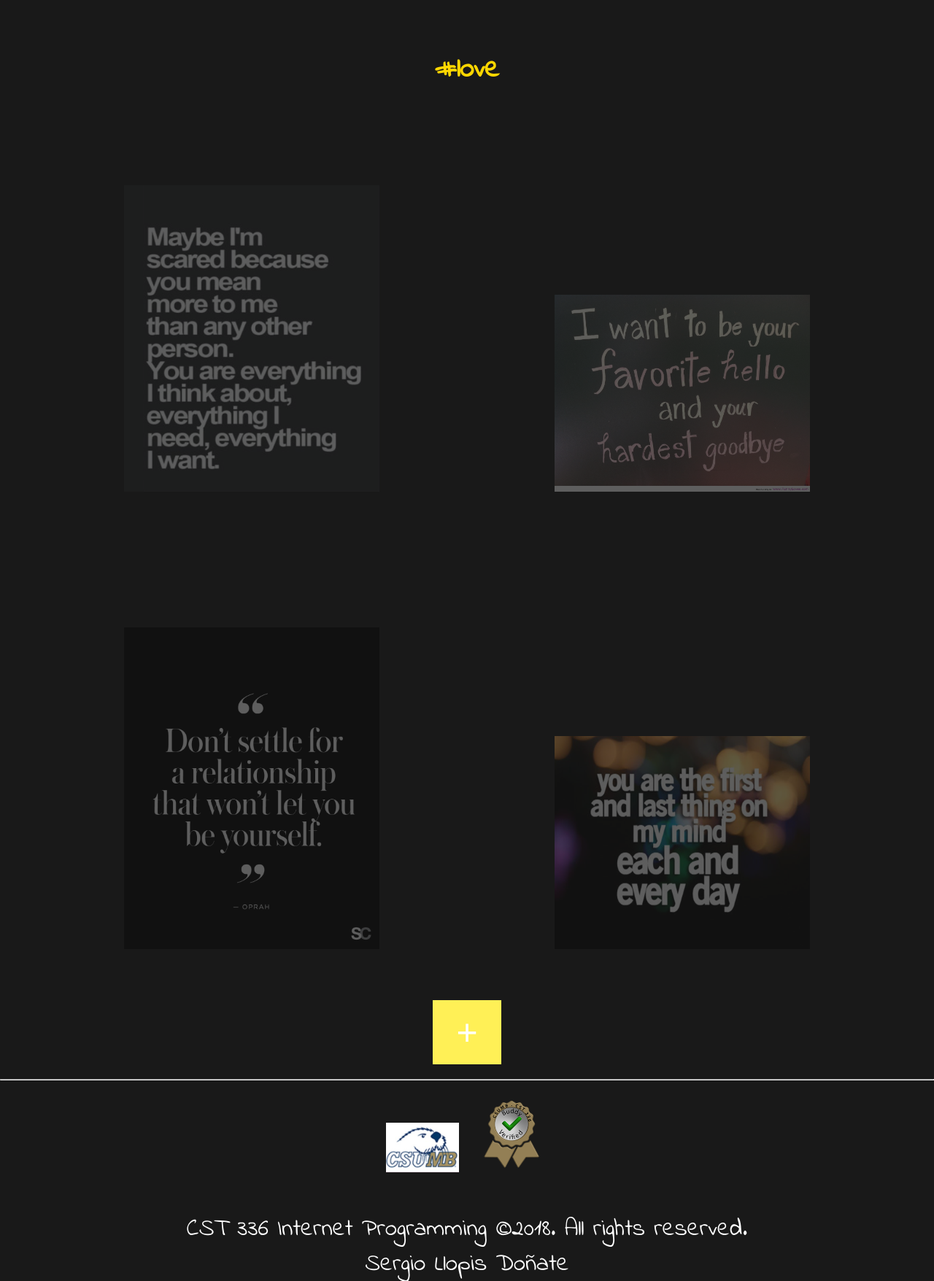
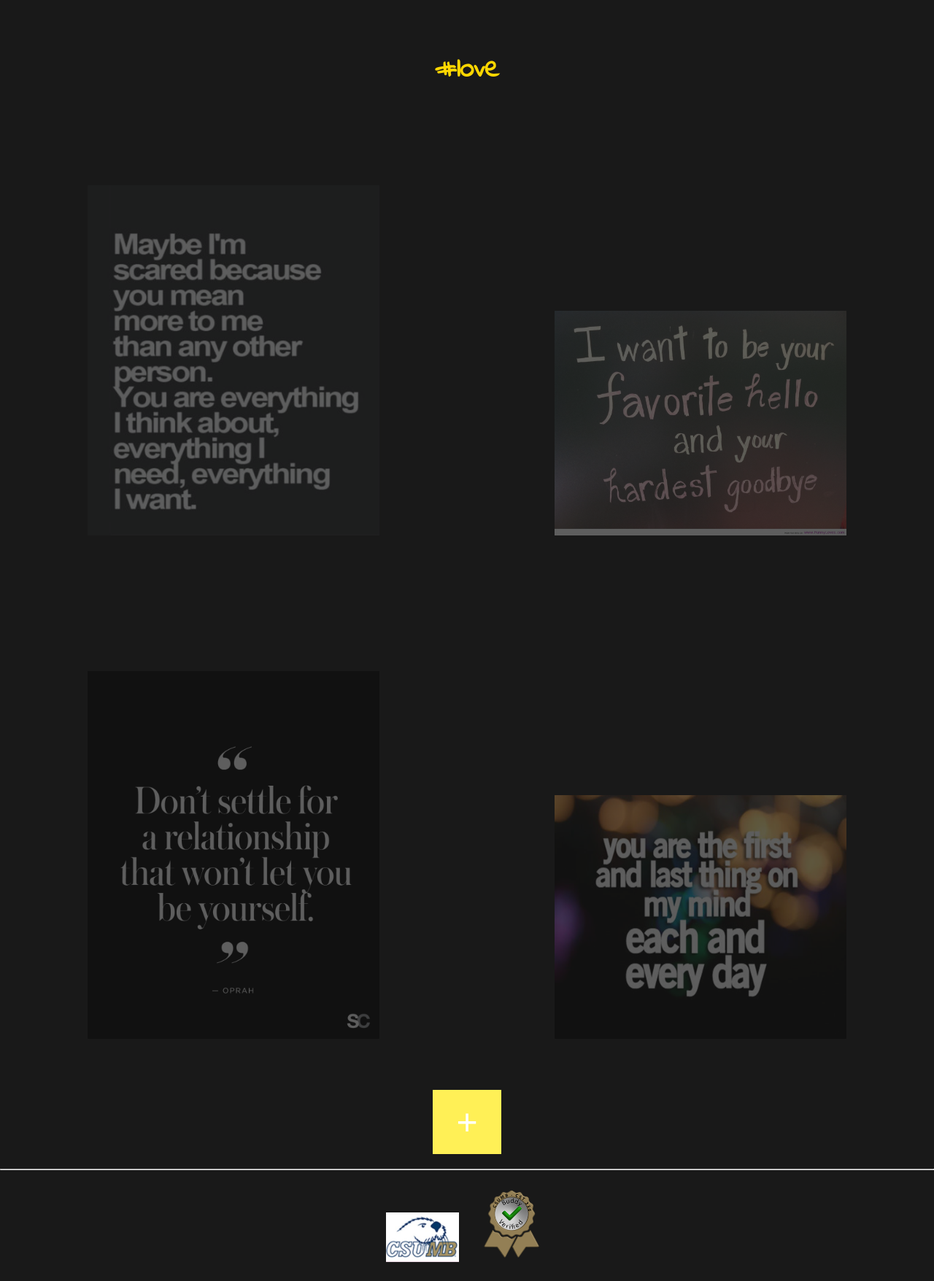
Before and after one commit to sllopis/InternetProgamming, a PHP site: page /hw/hw2/index.php in a window 1280 px wide. Shown: the part 733-2489 px from the top of the page at 73% size. Run offline with PHP 8.4, Linux system fonts and the light colour scheme.

Commit message:
Finished Homework 2

```diff
--- a/hw/hw2/css/styles.css
+++ b/hw/hw2/css/styles.css
@@ -31,16 +31,18 @@ input {
     height:100px;
     font-size:10pt;
 }
+
 #footerPic{
     pointer-events:none;
     opacity: 1;
     width:100px;
     display:inline-block;
     padding:5px;
+}
 
-}
+
 img {
-    width:350px;
+    width:400px;
     padding:120px;
     max-width: 100%;
     height: auto;
@@ -79,7 +81,7 @@ button {
 }
 
 img:hover{
-    width:20%;
+    width:30%;
     /*background-color: black;*/
     transition: background-color .5s;
     opacity:1;
```
